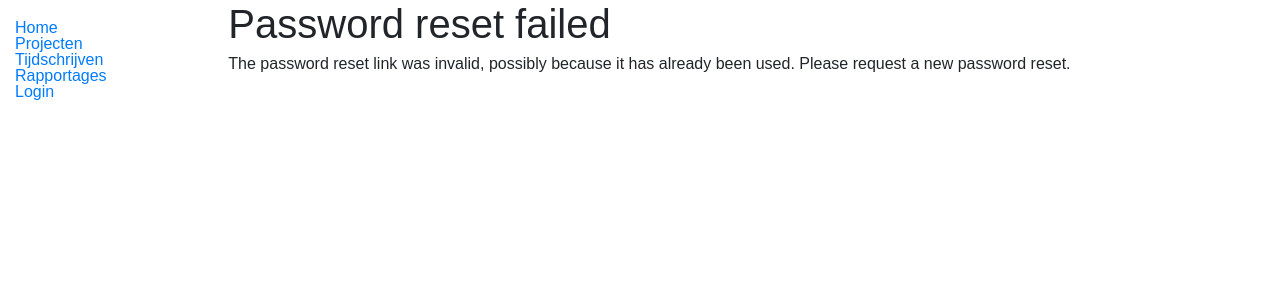
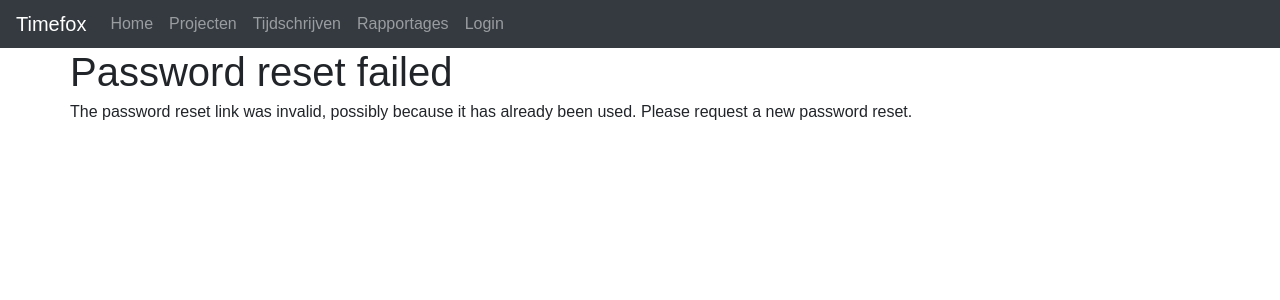
Before and after one commit to Arjan-He/timefox, a Django app: page /accounts/reset/1/1/ in a window 1280 px wide. Shown: the top 300 px of the page. Run offline with Django 3.2, Linux system fonts and the light colour scheme; some libraries are stand-ins or nearby versions.

Commit message:
bootstrap nav on top

```diff
--- a/tijdschrijven/templates/base.html
+++ b/tijdschrijven/templates/base.html
@@ -24,26 +24,37 @@
 
 </head>
 <body>
-  <div class="container-fluid">
-    <div class="row">
-      <div class="col-sm-2">
-      {% block sidebar %}
-        <ul class="sidebar-nav">
-          <li><a href="{% url 'index' %}">Home</a></li>
-          <li><a href="{% url 'projecten' %}">Projecten</a></li>
-          <li><a href="{% url 'urenschrijven' %}">Tijdschrijven</a></li>
-          <li><a href="{% url 'rapportage' %}">Rapportages</a></li>
+    {% block menubar %}
+    <nav class="navbar navbar-expand navbar-dark bg-dark">
+        <a class="navbar-brand" href="#">Timefox</a>
+        <button class="navbar-toggler" type="button" data-toggle="collapse" data-target="#navbarSupportedContent" aria-controls="navbarSupportedContent" aria-expanded="false" aria-label="Toggle navigation">
+          <span class="navbar-toggler-icon"></span>
+        </button>
+
+        <div class="collapse navbar-collapse" id="navbarSupportedContent">
+          <ul class="navbar-nav mr-auto">
+                <li class='nav-item'><a class='nav-link' href="{% url 'index' %}">Home</a></li>
+                <li class='nav-item'><a class='nav-link' href="{% url 'projecten' %}">Projecten</a></li>
+                <li class='nav-item'><a class='nav-link' href="{% url 'urenschrijven' %}">Tijdschrijven</a></li>
+                <li class='nav-item'><a class='nav-link' href="{% url 'rapportage' %}">Rapportages</a></li>
                 <!-- New block added for user authentication -->
                 {% if user.is_authenticated %}
-          <li>User: {{ user.get_username }}</li>
-          <li><a href="{% url 'logout'%}?next={{request.path}}">Logout</a></li>
+                <li class='nav-item'>User: {{ user.get_username }}</li>
+                <li class='nav-item'><a class='nav-link' href="{% url 'logout'%}?next={{request.path}}">Logout</a></li>
                 {% else %}
-          <li><a href="{% url 'login'%}?next={{request.path}}">Login</a></li>
+                <li class='nav-item'><a class='nav-link' href="{% url 'login'%}?next={{request.path}}">Login</a></li>
                 {% endif %}
             </ul>
+        </div>
+
+    </nav>
     {% endblock %}
-      </div>
-      <div class="col-sm-10 ">{% block content %}{% endblock %}</div>
+
+
+  <div class="container">
+    <div class='row'>
+      {% block content %}
+      {% endblock %}
     </div>
   </div>
 
```
Lines whose indentation alone changed are shown as unchanged.
